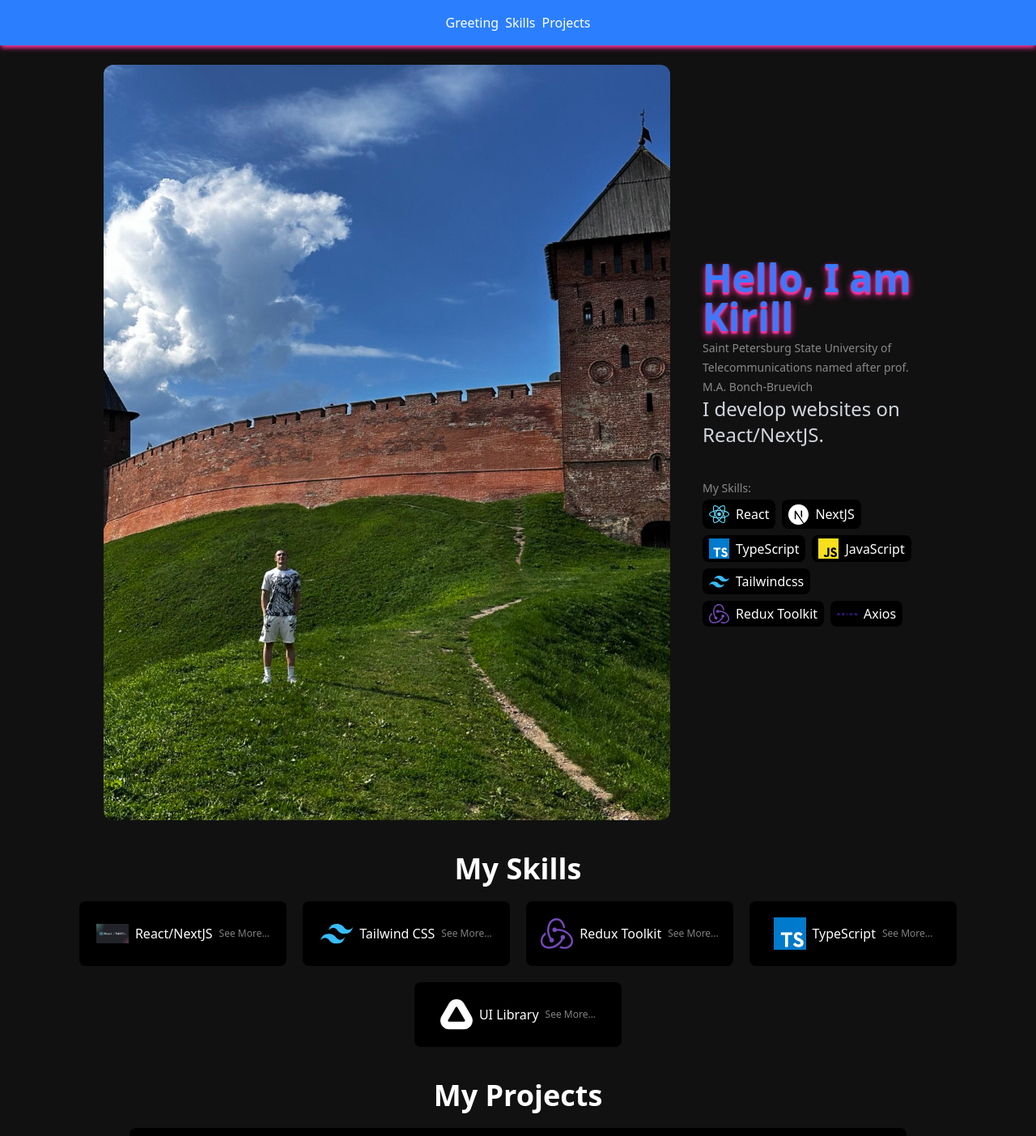
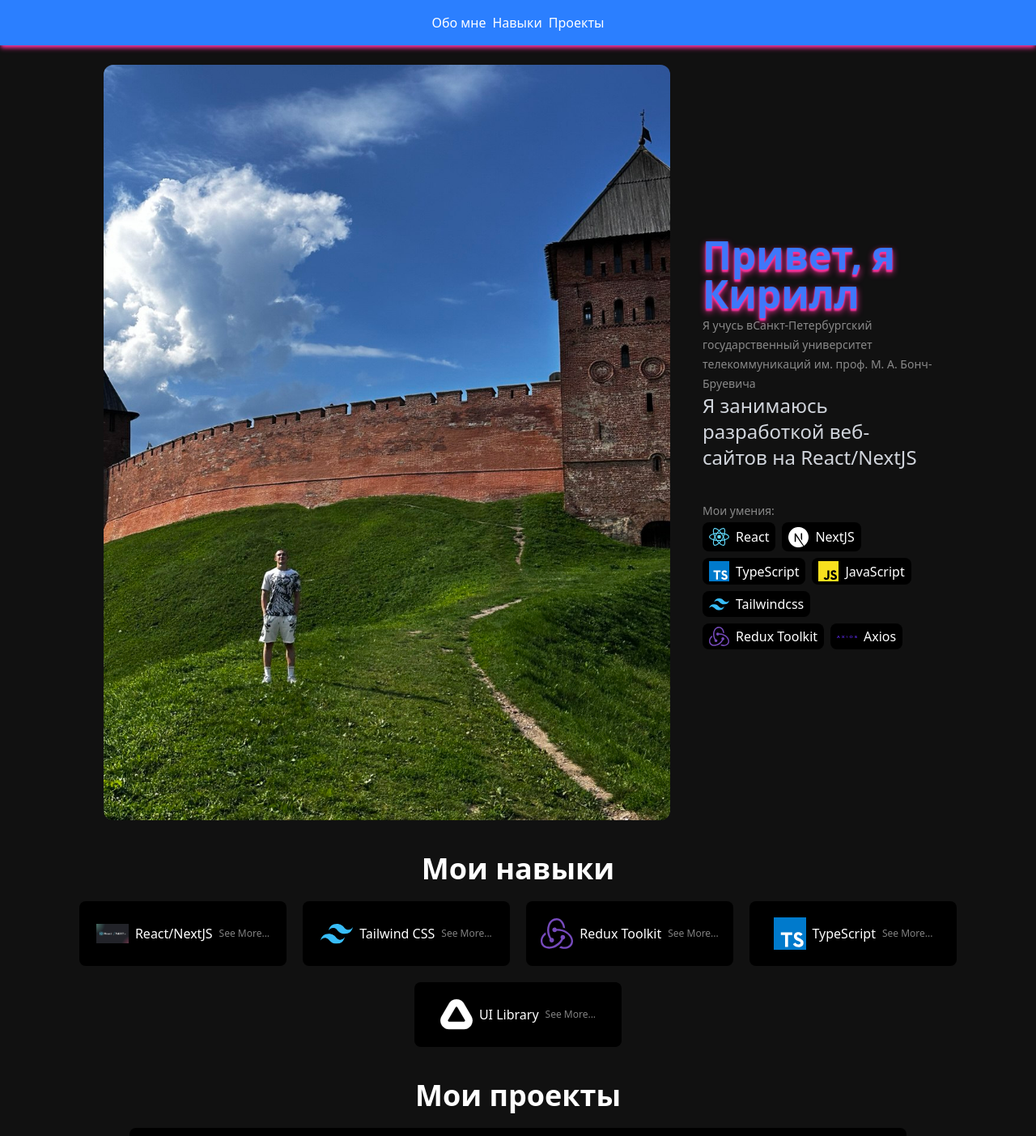
Before and after one commit to Kirill-Ant1511/portfolio, a Next.js app: page / in a window 1280 px wide. Shown: the top 1403 px of the page at 81% size. Built offline with nearby package versions, Linux system fonts and the light colour scheme; grey boxes are pictures that could not be loaded.

Commit message:
Всё переведено на один язык, дальше локализация

```diff
--- a/src/app/page.tsx
+++ b/src/app/page.tsx
@@ -8,9 +8,9 @@ export default function Home() {
 		<div className='flex flex-col items-center text-white gap-10 overflow-x-hidden'>
 			<header className='fixed top-0 w-full flex justify-center items-center bg-blue-500 shadow-pink-500 shadow-md p-4'>
 				<nav className='flex gap-2'>
-					<Link href='#Greeting'>Greeting</Link>
-					<Link href='#Skills'>Skills</Link>
-					<Link href='#Projects'>Projects</Link>
+					<Link href='#Greeting'>Обо мне</Link>
+					<Link href='#Skills'>Навыки</Link>
+					<Link href='#Projects'>Проекты</Link>
 				</nav>
 			</header>
 			<div className='flex flex-col items-center gap-10 py-20'>
--- a/src/app/project/[id]/page.tsx
+++ b/src/app/project/[id]/page.tsx
@@ -41,7 +41,7 @@ export default async function ProjectForIdPage({ params }: Props) {
 					<div className='flex flex-col gap-2'>
 						<p className='text-xl'>{project.description}</p>
 						<div className=''>
-							Using technology:
+							Используемые технологии:
 							<div className='grid grid-rows-5 grid-cols-2'>
 								{project.usesTechnology.map((tech, index) => (
 									<div key={tech}>
@@ -54,7 +54,7 @@ export default async function ProjectForIdPage({ params }: Props) {
 							href={project.githubUrl}
 							className='flex items-center p-2 bg-blue-500 rounded-lg self-start'
 						>
-							<Github /> GitHub Link
+							<Github /> GitHub
 						</Link>
 					</div>
 				</div>
--- a/src/components/Cards/SkillCard.tsx
+++ b/src/components/Cards/SkillCard.tsx
@@ -22,8 +22,7 @@ function SkillCard({ skill }: Props) {
 			<button
 				className='p-4 flex items-center justify-center gap-2 rounded-lg bg-black cursor-pointer h-20 w-64'
 				onClick={() => {
-					setIsOpen(true)
-					console.log('click')
+					setIsOpen(!isOpen)
 				}}
 			>
 				<Image
--- a/src/components/Greeting.tsx
+++ b/src/components/Greeting.tsx
@@ -19,22 +19,24 @@ export function Greeting() {
 			<div className='w-2/3 max-lg:w-[90%]'>
 				<div className='space-y-0.5'>
 					<h1 className='text-5xl max-md:text-xl font-bold text-shadow-lg text-shadow-pink-500 text-blue-500/90'>
-						Hello, I am Kirill
+						Привет, я Кирилл
 					</h1>
-					<a
-						href='https://www.sut.ru/'
-						target='_blank'
-						className='text-sm msx-sm:text-xs text-white/50'
-					>
-						Saint Petersburg State University of Telecommunications named after
-						prof. M.A. Bonch-Bruevich
-					</a>
+					<span className='text-sm msx-sm:text-xs text-white/50'>
+						Я учусь в
+						<a
+							href='https://www.sut.ru/'
+							target='_blank'
+						>
+							Санкт-Петербургский государственный университет телекоммуникаций
+							им. проф. М. А. Бонч-Бруевича
+						</a>
+					</span>
 				</div>
 				<p className='text-2xl text-gray-300 max-sm:text-sm'>
-					I develop websites on React/NextJS.
+					Я занимаюсь разработкой веб-сайтов на React/NextJS
 				</p>
 				<div className='mt-10 max-lg:hidden'>
-					<h5 className='text-sm text-white/50 mb-1'>My Skills:</h5>
+					<h5 className='text-sm text-white/50 mb-1'>Мои умения:</h5>
 					<div className='flex gap-2 flex-wrap'>
 						{mySkills.map(skill => (
 							<SkillMiniCard
--- a/src/components/MySkills.tsx
+++ b/src/components/MySkills.tsx
@@ -7,7 +7,7 @@ export function MySkills() {
 			id='Skills'
 			className='flex flex-col items-center gap-5'
 		>
-			<h1 className='text-4xl font-bold'>My Skills</h1>
+			<h1 className='text-4xl font-bold'>Мои навыки</h1>
 			<div className='flex flex-wrap justify-center gap-5'>
 				{skills.map(skill => (
 					<SkillCard
--- a/src/components/Projects.tsx
+++ b/src/components/Projects.tsx
@@ -7,7 +7,7 @@ export function Projects() {
 			id='Projects'
 			className='flex flex-col items-center'
 		>
-			<h1 className='text-4xl font-bold mb-5'>My Projects</h1>
+			<h1 className='text-4xl font-bold mb-5'>Мои проекты</h1>
 			<div className='flex flex-col items-center gap-5'>
 				{projects.map(project => (
 					<ProjectCard
--- a/src/components/modals/SkillModal.tsx
+++ b/src/components/modals/SkillModal.tsx
@@ -31,7 +31,7 @@ export function SkillModal({ skill, onClose }: Props) {
 			</div>
 			<p className='text-sm text-white/50'>{skill.description}</p>
 			<div>
-				<h2 className='text-lg font-semibold'>Main Skills</h2>
+				<h2 className='text-lg font-semibold'>Основные умения:</h2>
 				<div className='flex flex-col gap-2'>
 					{skill.mainSkill.map((skill, index) => (
 						<div
```
